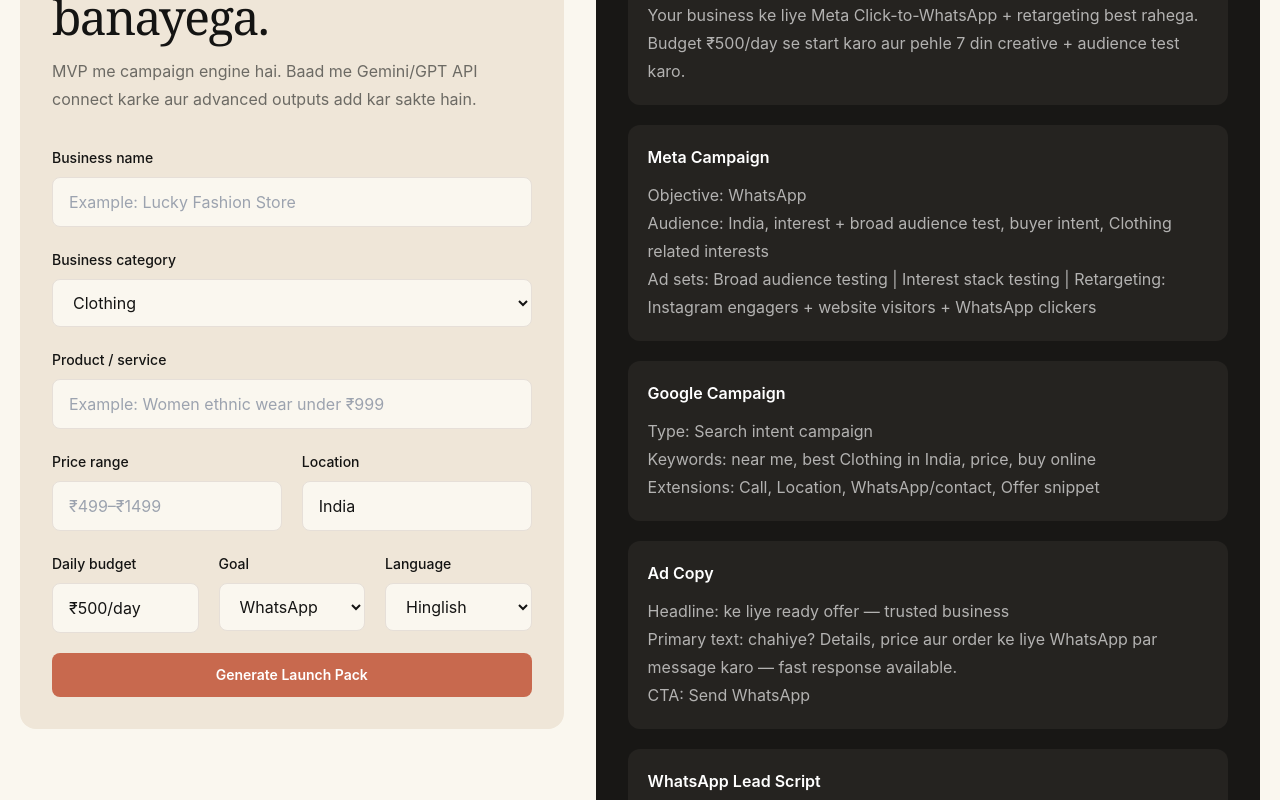
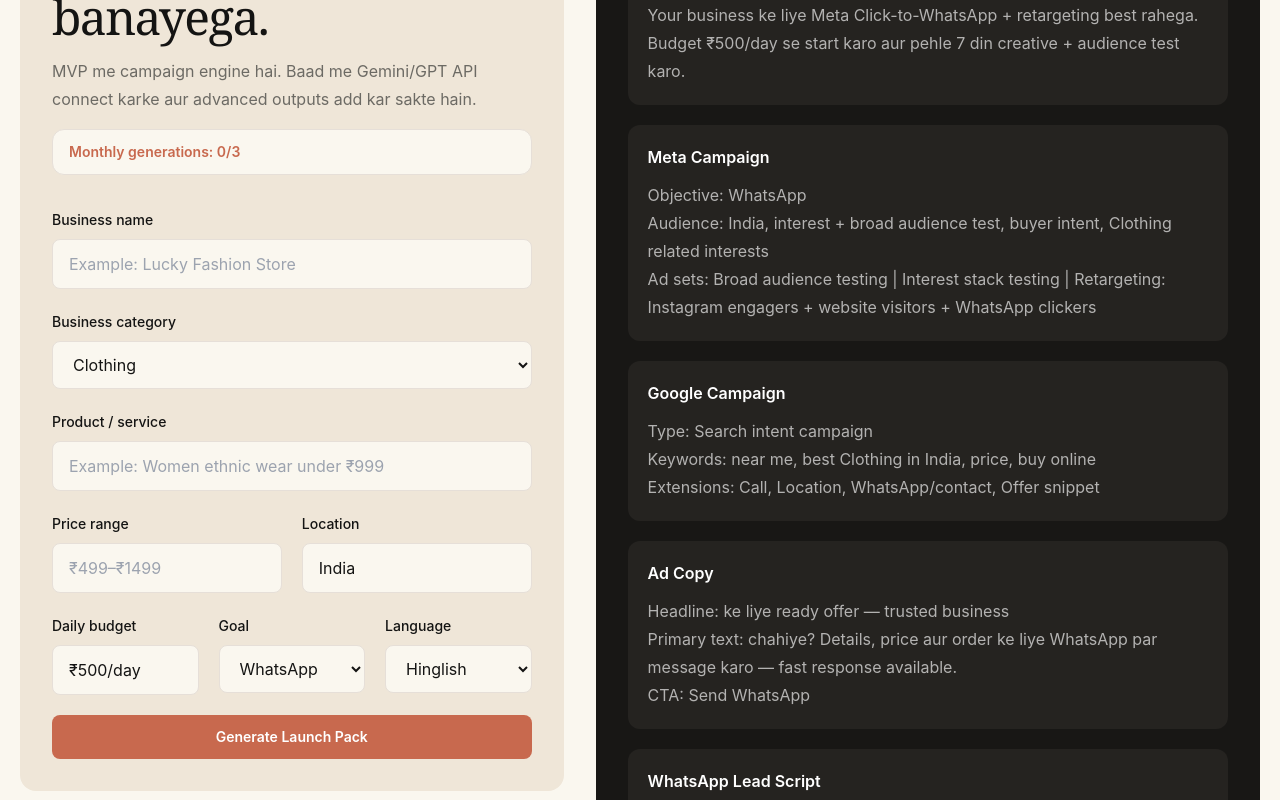
Before and after one commit to lkmeeena882437-dotcom/Launch1stAd.ai, a Next.js app: page /campaign in a window 1280 px wide. Shown: the part 280-1080 px from the top of the page. Built offline with nearby package versions, Linux system fonts and the light colour scheme.

Commit message:
Enforce monthly generation usage in campaign form

```diff
--- a/components/campaign/CampaignForm.tsx
+++ b/components/campaign/CampaignForm.tsx
@@ -1,5 +1,9 @@
+"use client";
+
 import type { FormEvent } from "react";
+import { useEffect, useState } from "react";
 import type { CampaignInput } from "@/lib/campaign";
+import { canGenerateCampaign, getUsedCampaigns, recordCampaignUsage } from "@/lib/quota";
 import { BusinessFields } from "./BusinessFields";
 import { TargetFields } from "./TargetFields";
 
@@ -8,14 +12,35 @@ export function CampaignForm({ form, update, onSubmit }: {
   update: <K extends keyof CampaignInput>(key: K, value: CampaignInput[K]) => void;
   onSubmit: (event: FormEvent<HTMLFormElement>) => void;
 }) {
+  const [used, setUsed] = useState(0);
+  const [message, setMessage] = useState("");
+
+  useEffect(() => {
+    setUsed(getUsedCampaigns());
+  }, []);
+
+  function submit(event: FormEvent<HTMLFormElement>) {
+    if (!canGenerateCampaign()) {
+      event.preventDefault();
+      setMessage("Monthly generation count complete. Open Account page for more access.");
+      return;
+    }
+    recordCampaignUsage();
+    setUsed(getUsedCampaigns());
+    setMessage("");
+    onSubmit(event);
+  }
+
   return (
     <section className="rounded-2xl bg-card p-6 md:p-8">
       <p className="text-sm font-semibold uppercase tracking-[0.18em] text-coral">Campaign Builder</p>
       <h1 className="serif-display mt-3 text-4xl md:text-5xl">Business details do, AI launch pack banayega.</h1>
       <p className="mt-4 leading-7 text-muted">MVP me campaign engine hai. Baad me Gemini/GPT API connect karke aur advanced outputs add kar sakte hain.</p>
-      <form onSubmit={onSubmit} className="mt-8 space-y-5">
+      <p className="mt-4 rounded-xl border border-hairline bg-canvas px-4 py-3 text-sm font-semibold text-coral">Monthly generations: {used}/3</p>
+      <form onSubmit={submit} className="mt-8 space-y-5">
         <BusinessFields form={form} update={update} />
         <TargetFields form={form} update={update} />
+        {message && <p className="text-sm font-semibold text-coral">{message}</p>}
         <button className="w-full rounded-lg bg-coral px-5 py-3 text-sm font-semibold text-white hover:bg-coralDark">Generate Launch Pack</button>
       </form>
     </section>
```
